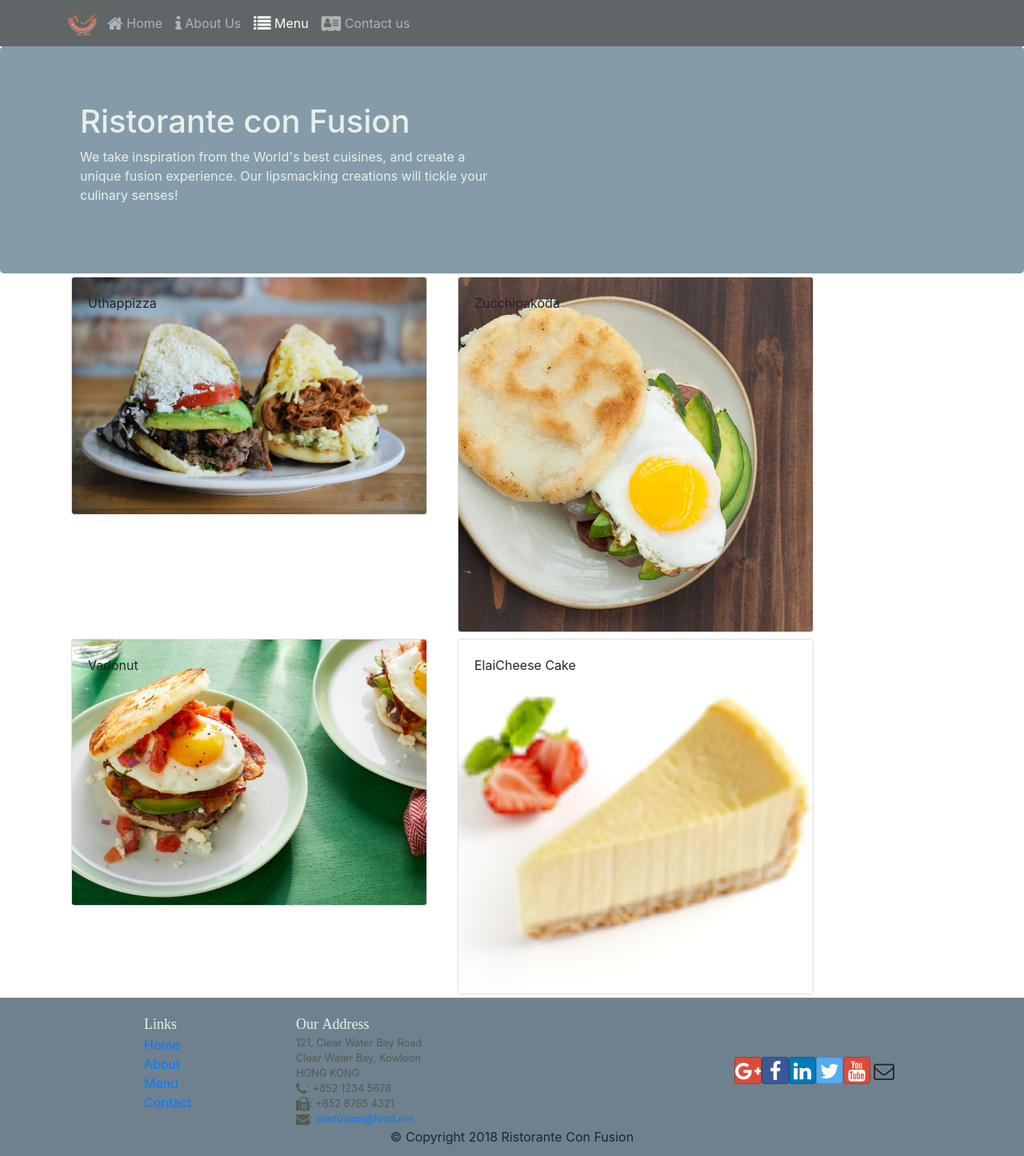
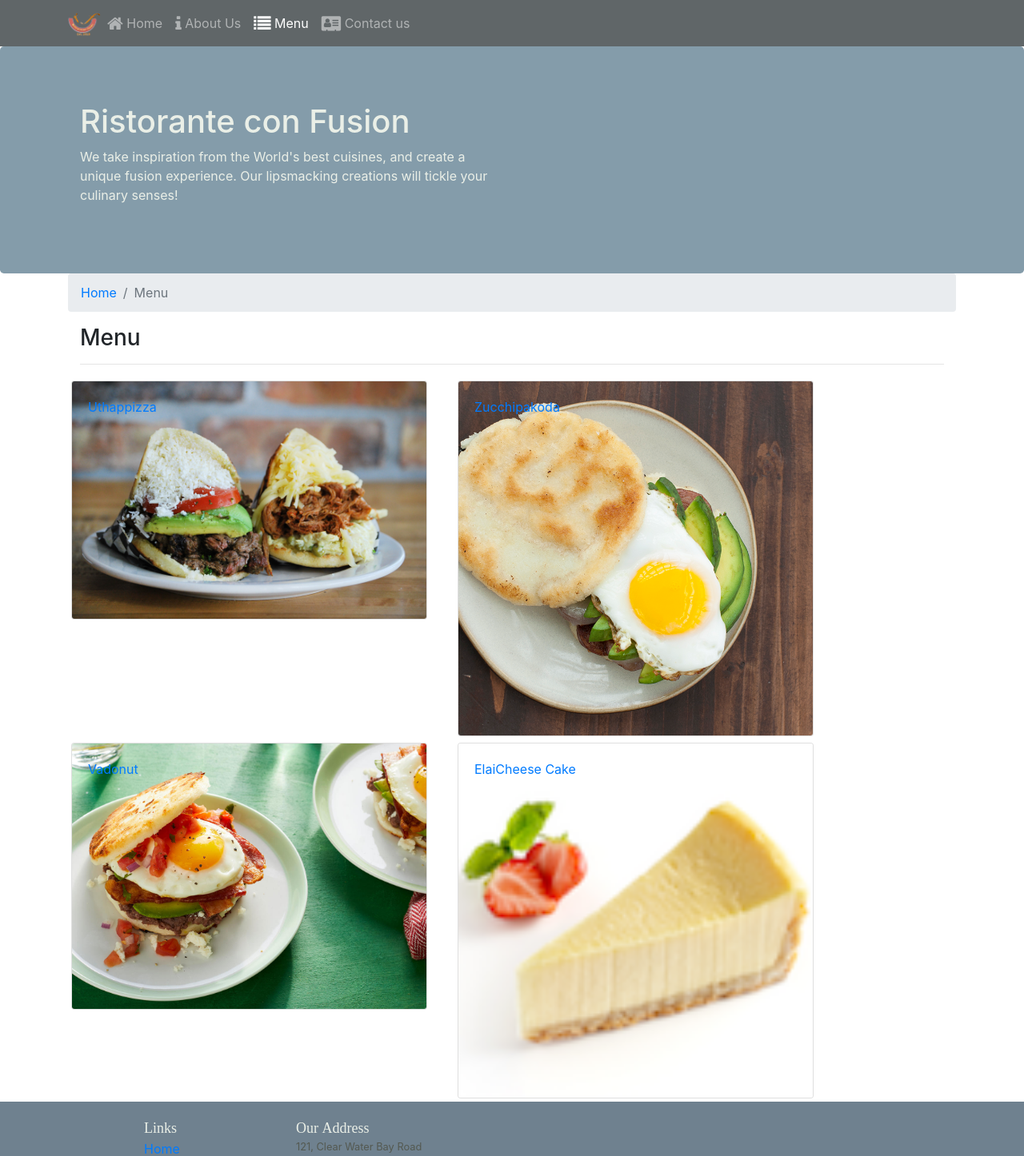
Before and after one commit to lindaperez/rc3-ReactWebProject, a React (Create React App) app in the folder confusion/: page /menu in a window 1280 px wide. Shown: the top 1446 px of the page at 80% size. Built offline with nearby package versions, Linux system fonts and the light colour scheme.

Commit message:
Second Week: Sigle Page App Part 2: Link, Breadcrumb, BreadcrumbItem, Routing

```diff
--- a/confusion/src/App.css
+++ b/confusion/src/App.css
@@ -28,7 +28,7 @@ address{
   margin:0px;
   color: #545951;
 }
-footerTitles{
+.footertitles{
   font-size:100%;
   margin:0px;
   font-style: inherit;
--- a/confusion/src/components/ContactComponent.js
+++ b/confusion/src/components/ContactComponent.js
@@ -1,8 +1,18 @@
 import React from 'react';
+import { BreadcrumbItem, Breadcrumb} from 'reactstrap';
+import {Link } from 'react-router-dom';
 
 function Contact(props) {
     return(
         <div className="container">
+            <Breadcrumb>
+                <BreadcrumbItem><Link to="/home">Home</Link></BreadcrumbItem>
+                <BreadcrumbItem active>Contact Us</BreadcrumbItem>
+            </Breadcrumb>
+            <div className="col-12">
+                <h3>Contact Us</h3>
+                <hr />
+            </div>
             <div className="row row-content">
                 <div className="col-12">
                     <h3>Location Information</h3>
--- a/confusion/src/components/DishdetailComponent.js
+++ b/confusion/src/components/DishdetailComponent.js
@@ -1,7 +1,8 @@
 import React from 'react';
 import { Card, CardImg, CardText, CardBody,
+    Breadcrumb,BreadcrumbItem,
     CardTitle, ListGroup } from 'reactstrap';
-
+import { Link } from 'react-router-dom';
 
 
 
@@ -61,14 +62,26 @@ const DishDetail = (props) => {
         if(props.dish!=null){
             return (
                 <div className="container">
-                <div className="row">
-                    <div  className="col-12 col-md-5 m-1">
-                        <RenderDish dish={props.dish}/>
+                    <Breadcrumb>
+
+                        <BreadcrumbItem><Link to="/menu">Menu</Link></BreadcrumbItem>
+                        <BreadcrumbItem active>{props.dish.name}</BreadcrumbItem>
+                    </Breadcrumb>
+                    <div className="col-12">
+                        <h3>{props.dish.name}</h3>
+                        <hr />
                     </div>
-                    <div  className="col-12 col-md-5 m-1">
-                        <RenderComments comments={props.dish.comments}/>
+                    <div className="row">
+
                     </div>
-                </div>
+                    <div className="row">
+                        <div className="col-12 col-md-5 m-1">
+                            <RenderDish dish={props.dish} />
+                        </div>
+                        <div className="col-12 col-md-5 m-1">
+                            <RenderComments comments={props.comments} />
+                        </div>
+                    </div>
                 </div>
             )
         }else{
--- a/confusion/src/components/FooterComponent.js
+++ b/confusion/src/components/FooterComponent.js
@@ -10,7 +10,7 @@ function Footer(props) {
             <div className="container">
                 <div className="row justify-content-center">
                     <div className="col-4 offset-1 col-sm-2">
-                        <footerTitles>Links</footerTitles>
+                        <div className="footertitles">Links</div>
                         <ul className="list-unstyled">
                             <li><Link to="/home">Home</Link></li>
                             <li><Link to="/aboutus">About</Link></li>
@@ -21,7 +21,7 @@ function Footer(props) {
 
                     </div>
                     <div className="col-7 col-sm-5">
-                        <footerTitles>Our Address</footerTitles>
+                        <div className="footertitles">Our Address</div>
                         <address>
                             121, Clear Water Bay Road<br />
                             Clear Water Bay, Kowloon<br />
--- a/confusion/src/components/HeaderComponent.js
+++ b/confusion/src/components/HeaderComponent.js
@@ -20,7 +20,7 @@ class Header extends Component {
     }
     toggleNav(){
         this.setState({
-            isNavOpen :!this.state.isNavOpen
+            isNavOpen :!(this.state.isNavOpen)
         })
         this.toggleNav = this.toggleNav.bind(this);
     }
@@ -30,14 +30,11 @@ class Header extends Component {
                 <Navbar dark expand="md">
                     <div className="container">
                         <NavbarToggler onClick={this.toggleNav} />
-
-
-
                         <NavbarBrand className="mr-auto" href="/">
                             <img src="assets/images/logo.png"
                                 height="30" width="41" alt="Ristorante Con Fusion"/>
                         </NavbarBrand>
-                        <Collapse navbar isNavOpen={this.state.isNavOpen}>
+                        <Collapse navbar isOpen={this.state.isNavOpen}>
                         <Nav navbar>
                             <NavItem>
                             <NavLink className="nav-link" to="/home">
--- a/confusion/src/components/MainComponent.js
+++ b/confusion/src/components/MainComponent.js
@@ -42,7 +42,16 @@ class Main extends Component {
                 promotion={this.state.promotions.filter((promotion)=>promotion.featured)[0]}
             leader={this.state.leaders.filter((leader)=>leader.featured)[0]} />
             );
-        }
+        };
+        const DishWithId = ({match}) => {
+            return(
+                <DishDetail dish={this.state.dishes.filter((dish) =>
+                dish.id === parseInt(match.params.dishId,10))[0]}
+                            comments={this.state.comments.filter((comment) =>
+                            comment.dishId === parseInt(match.params.dishId,10))} />
+            );
+        };
+
         return (
             <div>
 
@@ -50,6 +59,7 @@ class Main extends Component {
                 <Switch>
                     <Route path='/home' component={HomePage} />
                     <Route exact path='/menu' component={() => <Menu dishes={this.state.dishes} />} />
+                    <Route path="/menu/:dishId"  component={DishWithId} />
                     <Route exact path='/contactus' component={Contact}/>
                     <Redirect to="/home" />
                 </Switch>
--- a/confusion/src/components/MenuComponent.js
+++ b/confusion/src/components/MenuComponent.js
@@ -1,19 +1,20 @@
 import React from 'react';
 import { Card, CardImg, CardImgOverlay,
-    CardTitle } from 'reactstrap';
-
+    CardTitle, Breadcrumb, BreadcrumbItem } from 'reactstrap';
+import { Link } from 'react-router-dom';
 
 
 function RenderMenuItem({dish, onClick }){
     return (
 
-            <Card key={dish.id}
-                  onClick={() => onClick(dish.id)}>
+        <Card>
+            <Link to={`/menu/${dish.id}`} >
                 <CardImg width="100%" src={dish.image} alt={dish.name} />
                 <CardImgOverlay>
                     <CardTitle>{dish.name}</CardTitle>
                 </CardImgOverlay>
-            </Card>
+            </Link>
+        </Card>
 
     );
 }
@@ -24,7 +25,7 @@ const Menu = (props) => {
         return (
 
             <div key={dish.id} className="col-12 col-md-5 m-1">
-                <RenderMenuItem dish={dish} onClick={props.onClick}/>
+                <RenderMenuItem dish={dish} />
             </div>
 
         );
@@ -33,6 +34,16 @@ const Menu = (props) => {
 
     return (
         <div className="container">
+
+                <Breadcrumb>
+                    <BreadcrumbItem><Link to="/home">Home</Link></BreadcrumbItem>
+                    <BreadcrumbItem active>Menu</BreadcrumbItem>
+                </Breadcrumb>
+                <div className="col-12">
+                    <h3>Menu</h3>
+                    <hr />
+                </div>
+
             <div className="row">
                 {menu}
             </div>
--- a/confusion/src/shared/leaders.js
+++ b/confusion/src/shared/leaders.js
@@ -29,7 +29,7 @@ export const LEADERS = [
     {
       id: 3,
       name: 'Alberto Somayya',
-      image: '/assets/images/alberto.png',
+      image: '/assets/images/Linda.jpg',
       designation: 'Executive Chef',
       abbr: 'EC',
       featured: true,
--- a/confusion/src/shared/promotions.js
+++ b/confusion/src/shared/promotions.js
@@ -2,7 +2,7 @@ export const PROMOTIONS = [
     {
       id: 0,
       name: 'Weekend Grand Buffet',
-      image: '/assets/images/buffet.png',
+      image: '/assets/images/arepaSola.jpg',
       label: 'New',
       price: '19.99',
       featured: true,
```
